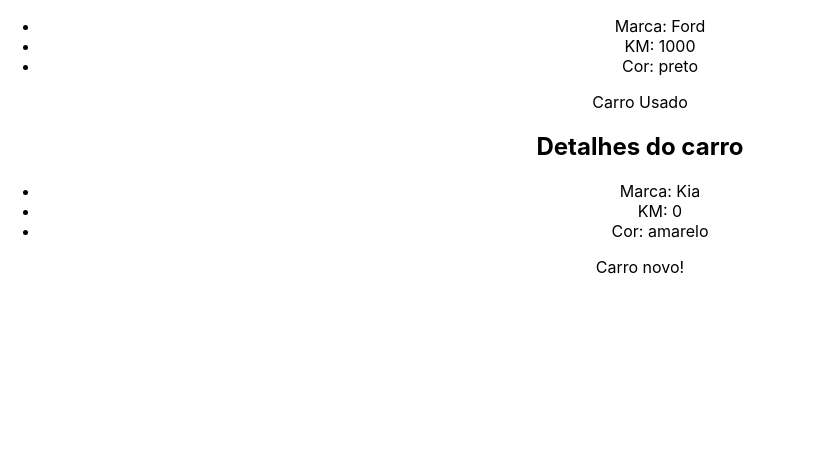
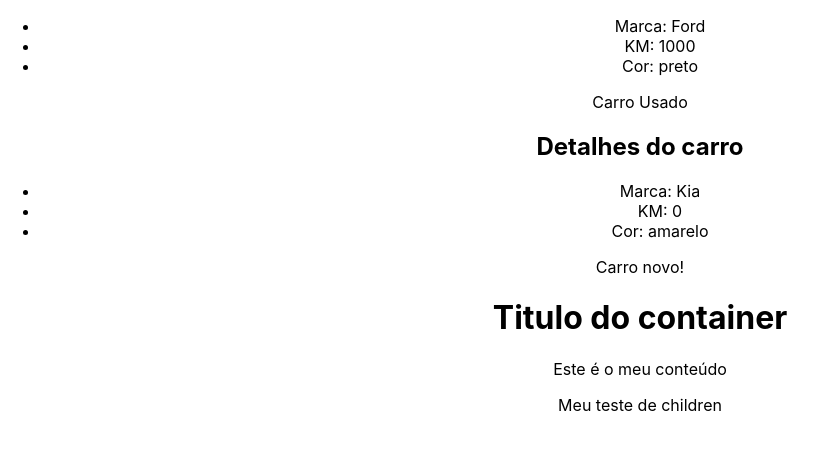
Before and after one commit to SandersonGit/estudosUdemy, a React (Create React App) app in the folder 1_fundamento/: page / in a window 1280 px wide. Shown: the part 2387-2837 px from the top of the page, without its empty margins (0-827 px from the left). Before the commit the page ends 2680 px from the top, so only its background shows below. Built offline with nearby package versions, Linux system fonts and the light colour scheme.

Commit message:
loop em array de objetos

```diff
--- a/1_fundamento/src/App.js
+++ b/1_fundamento/src/App.js
@@ -3,6 +3,7 @@
 import CarDetails from "./components/CarDetails";
 
 import CondicionalRender from "./components/CondicionalRender";
+import Container from "./components/Container";
 import ListRender from "./components/ListRender";
 import ManageData from "./components/ManageData";
 import UserName from "./components/UserName";
@@ -41,14 +42,21 @@
       {/* loop em array de objetos */}
       <h1>Renderização com maps em array de objetos</h1>
       {cars.map((car) => {
-        return(
+        return (
           <CarDetails
             marca={car.marca}
             cor={car.cor}
             km={car.km}
             newCar={car.newCar}
-        />)
+          />
+        );
+
+
       })}
+
+        <Container myValue="Meu teste de children">
+          <p>Este é o meu conteúdo</p>
+        </Container>
     </div>
   );
 }
--- /dev/null
+++ b/1_fundamento/src/components/Container.jsx
@@ -0,0 +1,13 @@
+
+
+const Container = ({children, myValue}) => {
+  return (
+    <div>
+    <h1>Titulo do container</h1>
+    {children}
+    {myValue}
+    </div>
+  )
+}
+
+export default Container
--- a/1_fundamento/src/index.css
+++ b/1_fundamento/src/index.css
@@ -5,6 +5,7 @@
     sans-serif;
   -webkit-font-smoothing: antialiased;
   -moz-osx-font-smoothing: grayscale;
+  height: 5000px;
 }
 
 code {
```
Lines whose indentation alone changed are shown as unchanged.
